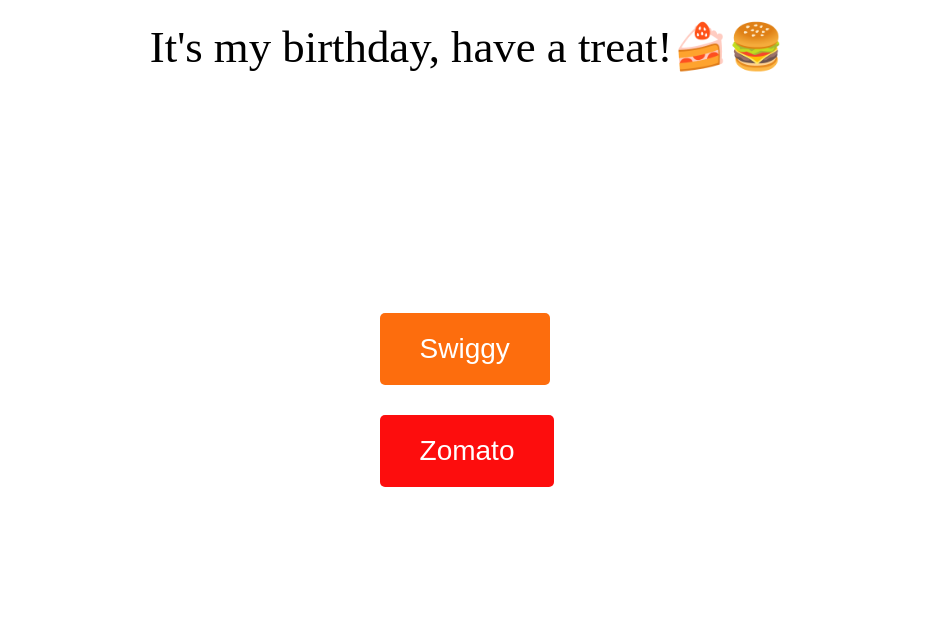
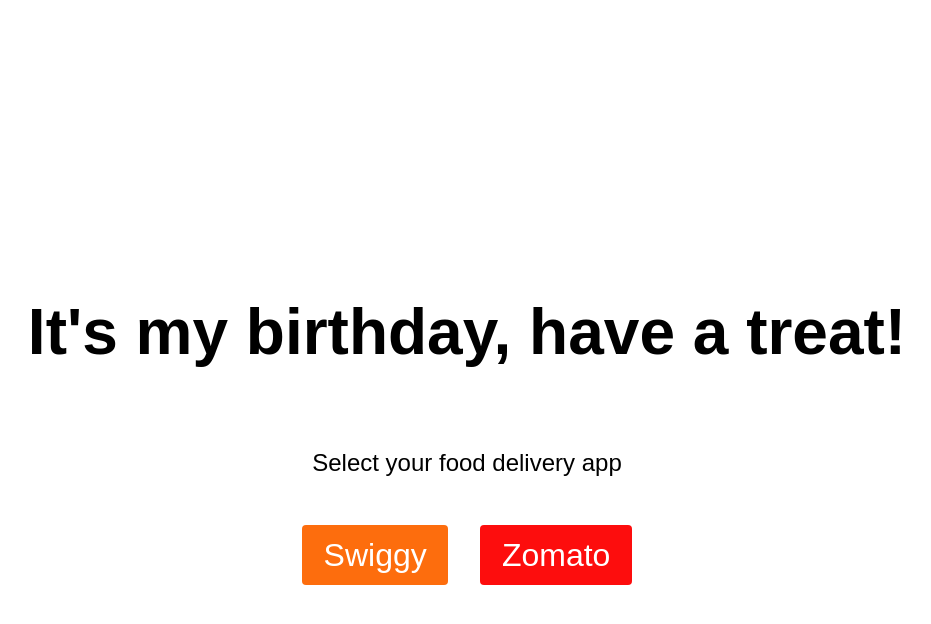
Before and after one commit to piyushr6/birthday-coupons-prank, a plain HTML site: page index.html in a window 1280 px wide. Shown: the whole page, without its empty margins (173-1104 px from the left). Drawn offline with Linux system fonts and the light colour scheme.

Commit message:
new basic UI updated

```diff
--- a/index.html
+++ b/index.html
@@ -4,20 +4,22 @@
 <head>
    <meta charset="UTF-8">
    <meta name="viewport" content="width=device-width, initial-scale=1.0">
-   <title>Birthday Coupons</title>
+   <title>Webpage</title>
    <link rel="stylesheet" href="style.css">
 </head>
 
 <body>
-
-   <div class="heading">It's my birthday, have a treat!🍰🍔</div>
-   <div class="buttons">
-      <div name="swiggy">
-         <button id="s">Swiggy</button>
-      </div>
-      <div name="zomato">
-         <button id="z">Zomato</button>
-      </div>
+   <div class="container">
+      <header>
+         <h1>It's my birthday, have a treat!</h1>
+      </header>
+      <main>
+         <p>Select your food delivery app</p>
+         <div class="button-container">
+            <button id="s">Swiggy</button>
+            <button id="z">Zomato</button>
+         </div>
+      </main>
    </div>
 
    <script src="app.js"></script>
--- a/style.css
+++ b/style.css
@@ -1,74 +1,63 @@
-* {
-   margin: 0;
-   padding: 0;
-   box-sizing: border-box;
+:root {
+   font-size: 16px; /* 1rem = 16px */
 }
 
-.heading {
-   width: 100%;
-   font-size: 2.8rem;
-   align-items: center;
-   align-self: center;
-   text-align: center;
-   position: fixed;
-   top: 0;
-   left: 0;
-   padding: 20px;
-   box-sizing: border-box;
-}
-
-.choose {
-   width: 100%;
-   font-size: 1.2rem;
-   position: fixed;
-   top: 0;
-   padding: 40;
-   box-sizing: border-box;
-
-}
-
-html,
 body {
-   height: 100%;
+   font-family: Arial, sans-serif;
    margin: 0;
+   height: 100vh;
    display: flex;
    justify-content: center;
    align-items: center;
 }
 
+.container {
+   text-align: center;
+}
+
+header h1 {
+   font-size: 4rem; /* 64px */
+   margin: 5rem 3rem; /* 48px top and bottom */
+}
+
+main {
+   margin-top: 3rem; /* 48px */
+}
+
+main p {
+   font-size: 1.5rem; /* 24px */
+   margin-bottom: 3rem; /* 48px */
+}
+
+.button-container {
+   display: flex;
+   justify-content: center;
+   gap: 2rem; /* 20px */
+}
+
+.button-container button {
+   font-size: 1.2rem; /* 19.2px */
+   padding: 0.7rem 1.35rem; /* 10px 20px */
+   cursor: pointer;
+   border-radius: 4px;
+   border: 0.5px;
+   font-size: 2rem;
+}
 
 #s {
-   margin: 15px;
-   padding: 20px 40px;
-   font-size: 28px;
-   border: none;
-   background-color: #4CAF50;
-   color: white;
-   cursor: pointer;
-   border-radius: 5px;
-   border-color: black;
    background: rgb(253, 109, 13);
    color: white;
 }
 
-#s:hover {
-   opacity: 85%;
+#s:hover{
+   opacity: 80%;
 }
 
 #z {
-   margin: 15px;
-   padding: 20px 40px;
-   font-size: 28px;
-   border: none;
-   background-color: #4CAF50;
-   color: white;
-   cursor: pointer;
-   border-radius: 5px;
-   border-color: black;
    background: rgb(253, 13, 13);
    color: white;
 }
 
-#z:hover {
-   opacity: 85%;
+#z:hover{
+   opacity: 80%;
 }
```
